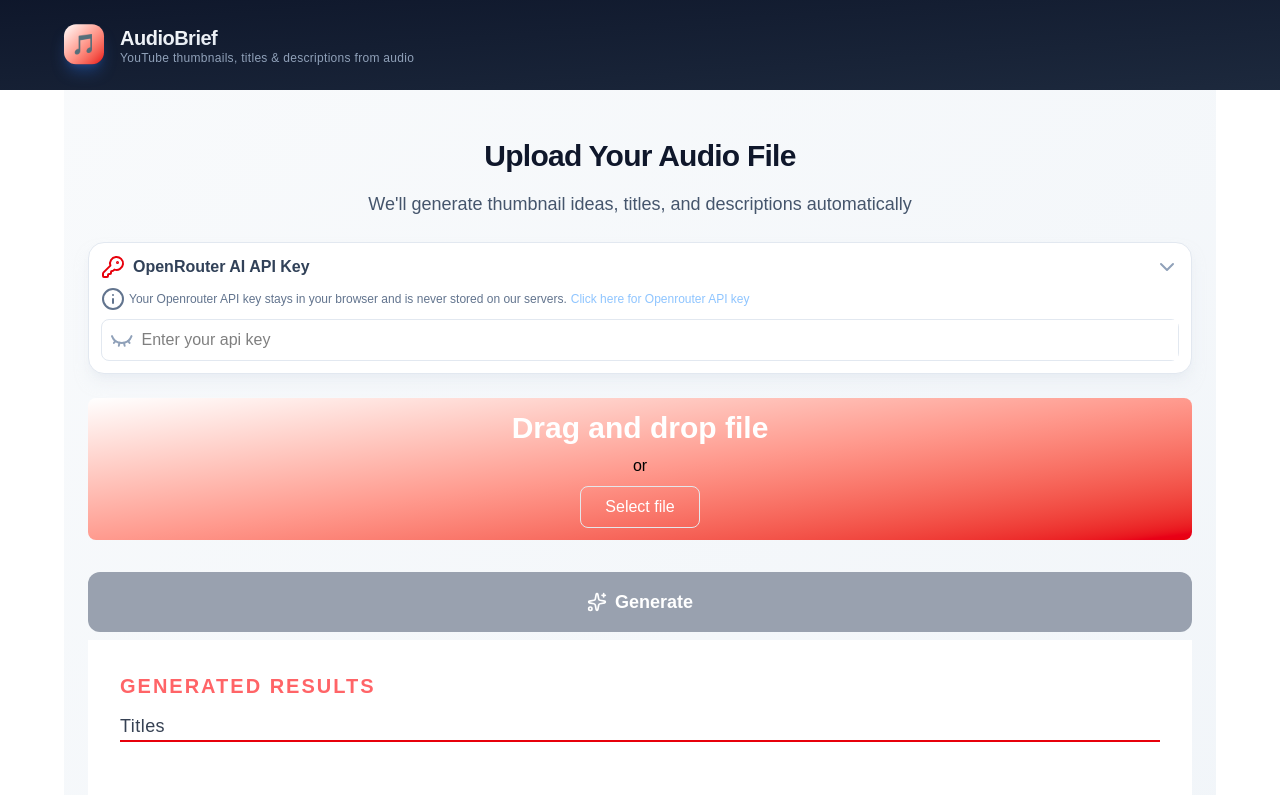
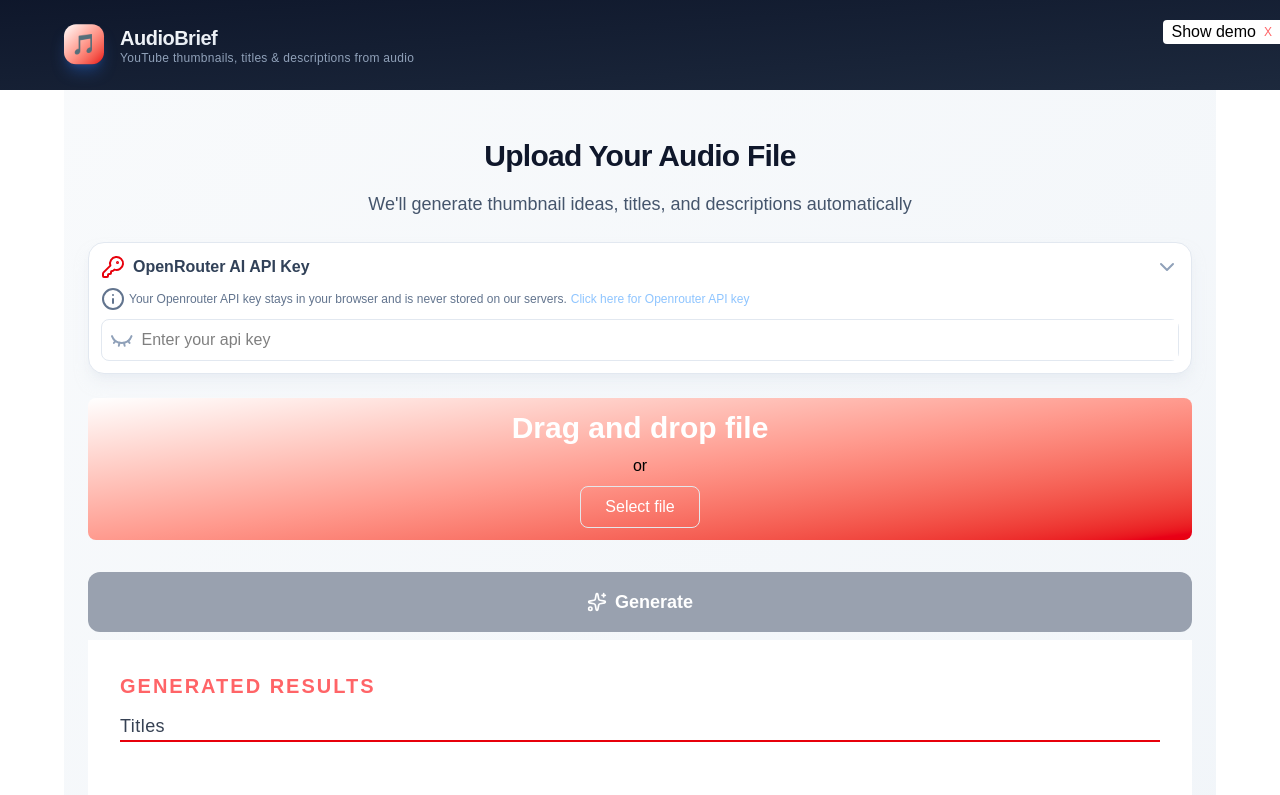
Before and after one commit to abhidatta0/audiobrief, a React (Vite) app: page / in a window 1280 px wide. Shown: the top 795 px of the page. Built offline with nearby package versions, Linux system fonts and the light colour scheme.

Commit message:
show demo ribbon

```diff
--- a/src/components/AppHeader.tsx
+++ b/src/components/AppHeader.tsx
@@ -1,6 +1,20 @@
+import { useState } from "react";
+
 export default function Header() {
+  const [showDemoRibbon, setShowDemoRibbon] = useState(true);
   return (
     <header className="relative bg-linear-to-br from-slate-900 to-slate-800 md:px-8 md:py-6 px-4 py-3 overflow-hidden sm:px-6 sm:py-5">
+      {showDemoRibbon && (
+        <div className="absolute top-5 right-0 bg-white rounded-l px-2  flex gap-2">
+          <button>Show demo</button>
+          <button
+            onClick={() => setShowDemoRibbon(false)}
+            className="text-xs text-red-400"
+          >
+            X
+          </button>
+        </div>
+      )}
       <div className="relative z-10 max-w-6xl mx-auto flex items-center justify-between">
         <div className="flex items-center gap-4">
           <div className="w-12 h-12 sm:w-10 sm:h-10 bg-linear-to-br from-white to-red-600 rounded-xl flex items-center justify-center text-2xl sm:text-xl shadow-lg shadow-blue-500/30 animate-float">
```
